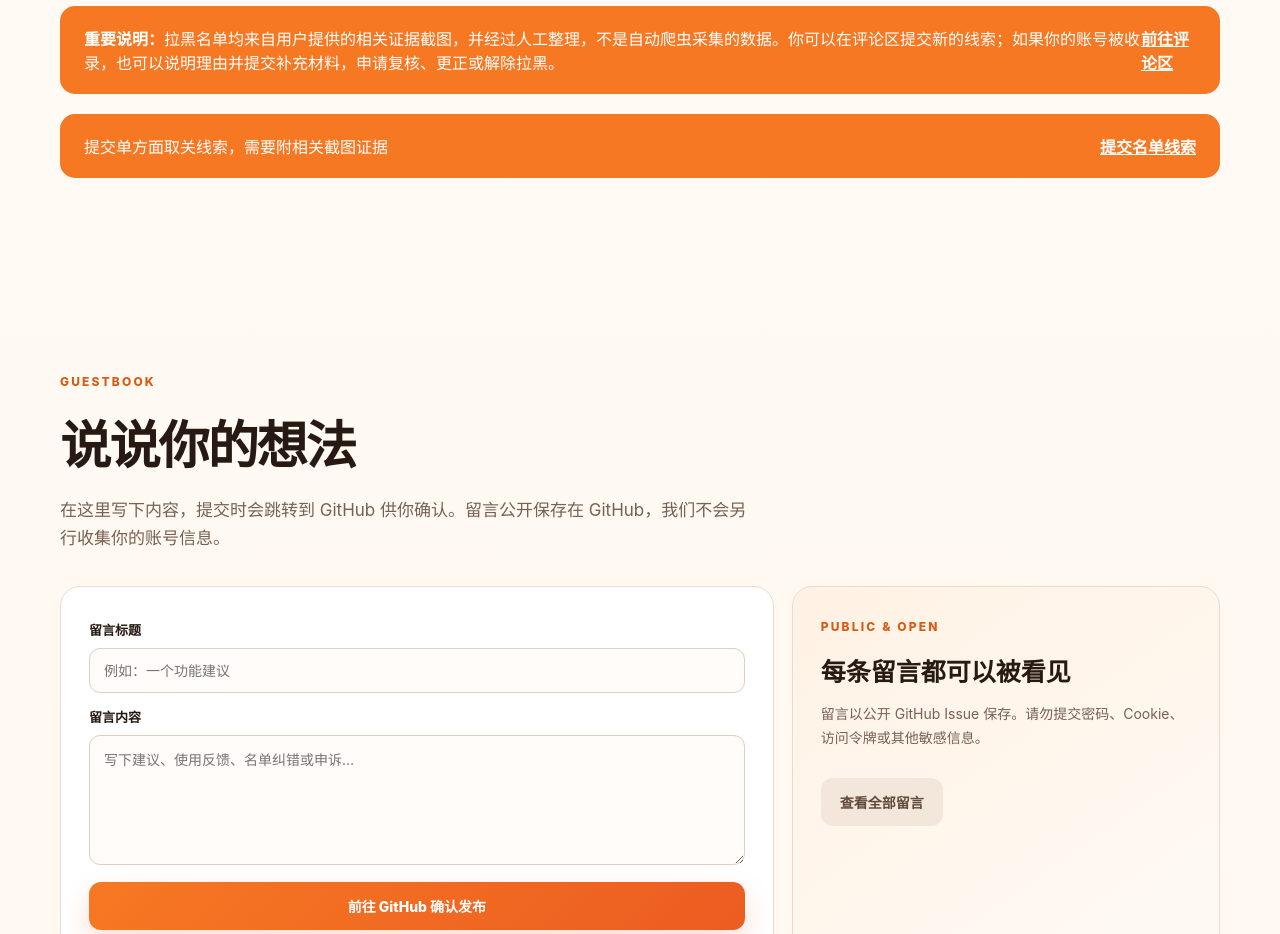
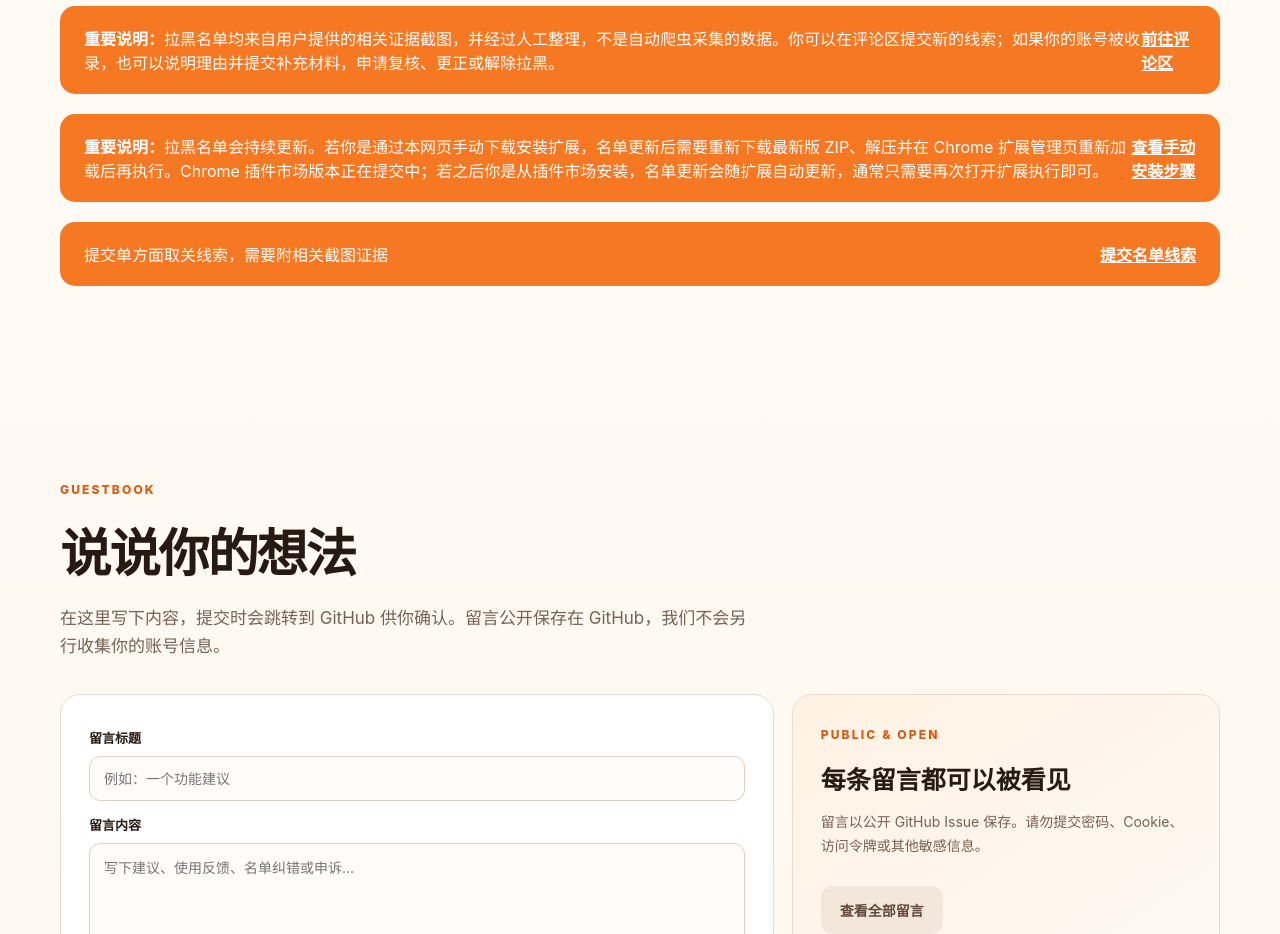
Before and after one commit to 711stoner/quguangou, a browser extension: page index.html in a window 1280 px wide. Shown: the part 3940-4874 px from the top of the page. Drawn offline with Linux system fonts and the light colour scheme.

Commit message:
Add blocklist update notice

```diff
--- a/index.html
+++ b/index.html
@@ -134,6 +134,10 @@
           <a href="#guestbook">前往评论区</a>
         </div>
         <div class="contact-strip reveal">
+          <span><strong>重要说明：</strong>拉黑名单会持续更新。若你是通过本网页手动下载安装扩展，名单更新后需要重新下载最新版 ZIP、解压并在 Chrome 扩展管理页重新加载后再执行。Chrome 插件市场版本正在提交中；若之后你是从插件市场安装，名单更新会随扩展自动更新，通常只需要再次打开扩展执行即可。</span>
+          <a href="#manual-install">查看手动安装步骤</a>
+        </div>
+        <div class="contact-strip reveal">
           <span>提交单方面取关线索，需要附相关截图证据</span>
           <a href="https://github.com/711stoner/quguangou/issues/new?template=report.yml" target="_blank" rel="noreferrer">提交名单线索</a>
         </div>
```
